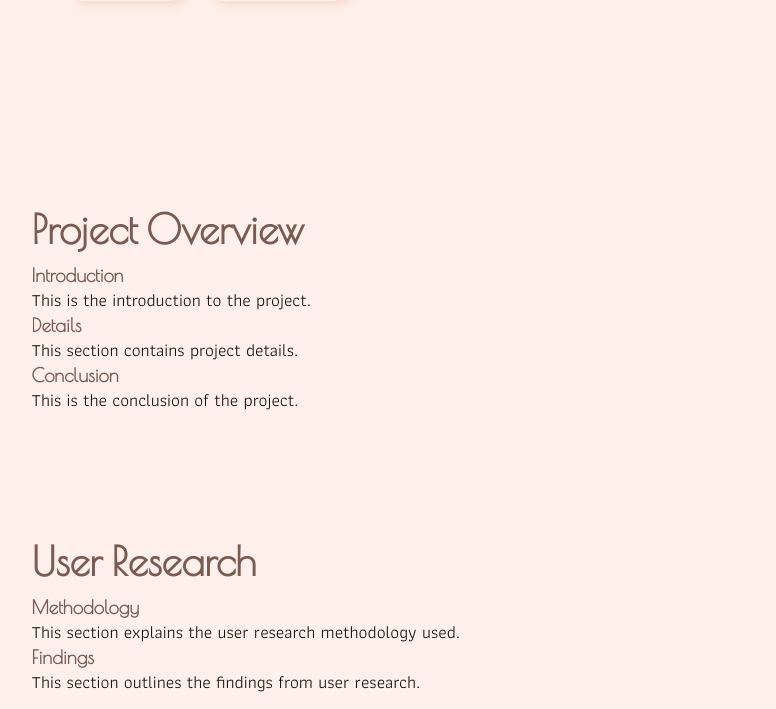
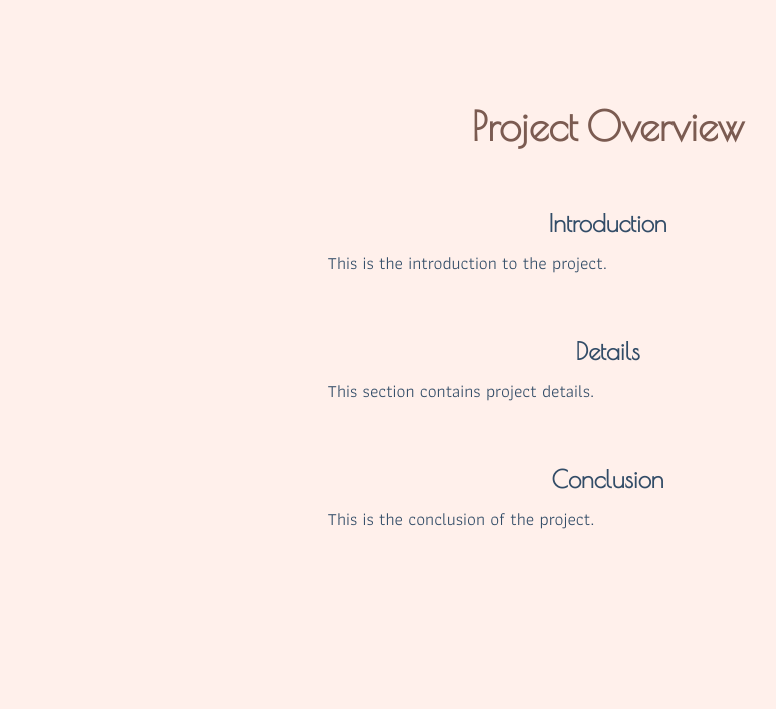
Before and after one commit to WeeWillow/portfolio, a Vue app: page /project/cine-seekers in a window 1280 px wide. Shown: the part 725-1434 px from the top of the page, without its empty margins (25-801 px from the left). Built offline with nearby package versions, Linux system fonts and the light colour scheme; a web font is replaced by a local one.

Commit message:
Update ProjectDetailView.vue

```diff
--- a/src/views/ProjectDetailView.vue
+++ b/src/views/ProjectDetailView.vue
@@ -6,6 +6,8 @@ import { cases } from '@/assets/data/case_data';
 const route = useRoute();
 const project = ref(null);
 
+
+// define slug prop for dynamic route
 const props = defineProps({
   slug: String,
 });
@@ -19,10 +21,13 @@ const headerImg = computed(() => {
     : '';  // if no image, return empty string
 });
 
+// find project from slug in route
 onMounted(() => {
   const slug = route.params.slug;
+  // check for project in data
   project.value = cases.find(p => p.slug === slug);
 });
+
 </script>
 
 <template>
@@ -52,31 +57,67 @@ onMounted(() => {
   </div>
 </section>
 
-
 <section v-else>
   <p>Project not found.</p>
 </section>
 
 <article v-if="project" v-for="article in project.articles" :key="article.id" >
-  <h2>{{ article.title }}</h2>
-  <section v-for="section in article.sections" :key="section.id">
-    <h3>{{ section.title }}</h3>
-    <p>{{ section.content }}</p>
+  <h2 class="centered">{{ article.title }}</h2>
+  <section v-for="section in article.sections" :key="section.id" class="sections">
+    <div class="content">
+      <h3>{{ section.title }}</h3>
+      <p>{{ section.content }}</p>
+    </div>
+    <img v-if="section.img" :src="section.img" :alt="section.img">
   </section>
 </article>
-
-
-
 </template>
 
 <style scoped lang='scss'>
+.centered {
+  text-align: center;
+}
+
+article {
+  .sections {
+    margin: var(--base-300) 0;
+    display: flex;
+    flex-direction: column;
+    align-items: center;
+    gap: var(--base-200);
+
+    img {
+      height: 500px;
+      width: 80%;
+      object-fit: contain;
+      border-radius: var(--round-min);
+    }
+
+    .content {
+      margin: 0 auto;
+      width: 70ch;
+    }
+    p {
+      color: var(--accent-700);
+      max-width: 50ch;
+    }
+    h3 {
+      margin: var(--base-75) 0;
+      text-align: center;
+      font-size: var(--base-150);
+      color: var(--accent-700);
+    }
+  }
+}
+.project-detail {
+  height: 70vh;
+}
 
 .header-content {
   padding: 0 var(--base);
   display: flex;
   gap: var(--base-200);
   justify-content: space-between;
-  // height: 60vh;
   width: 100%;
 
   img {
@@ -129,9 +170,7 @@ onMounted(() => {
   }
 }
 
-.project-detail {
-  padding: 20px;
-}
+
 h1 {
   margin: 0 0 var(--base-300) 0;
 }
```
